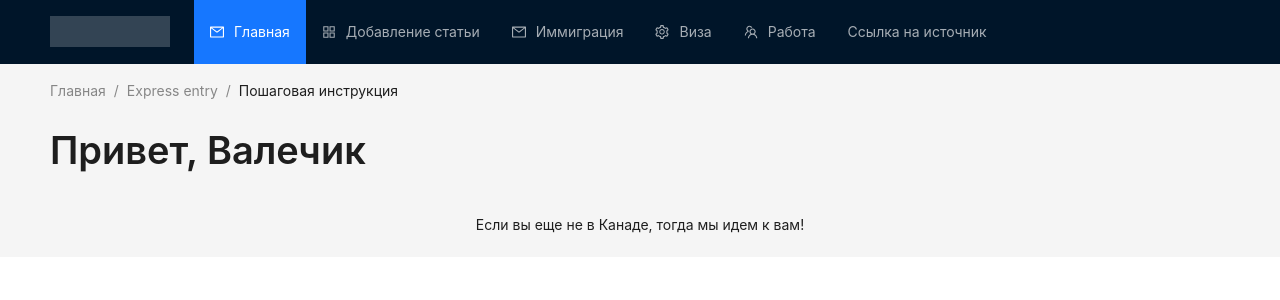
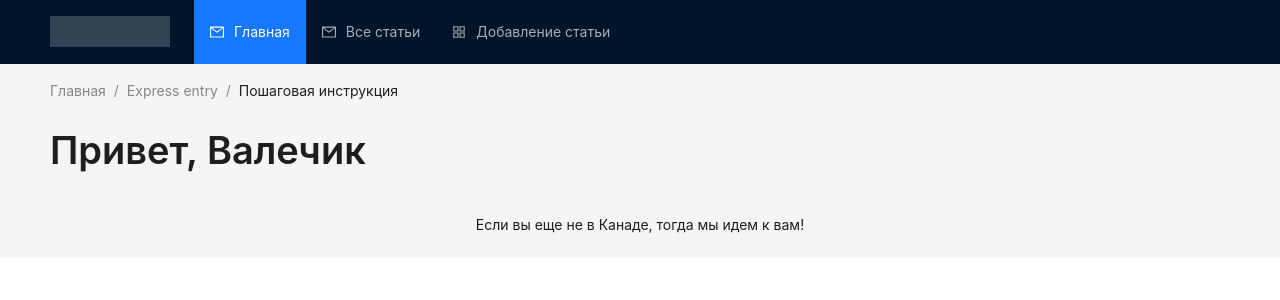
Before and after one commit to MrBlackTongue/go-canada-front, a React (Create React App) app: page / in a window 1280 px wide. Shown: the top 300 px of the page. Built offline with nearby package versions, Linux system fonts and the light colour scheme.

Commit message:
Убрал ненужные страницы из меню

```diff
--- a/src/components/MenuMain/MenuMain.tsx
+++ b/src/components/MenuMain/MenuMain.tsx
@@ -2,8 +2,6 @@ import React, {useState} from 'react';
 import {
   AppstoreOutlined,
   MailOutlined,
-  SettingOutlined,
-  TeamOutlined,
 } from '@ant-design/icons';
 import type {MenuProps} from 'antd';
 import {Menu} from 'antd';
@@ -12,7 +10,13 @@ import {Link} from "react-router-dom";
 const items = [
   {
     label: 'Главная',
-    key: 'mail',
+    key: 'main',
+    icon: <Link to="/"><MailOutlined/></Link>,
+    link: '/',
+  },
+  {
+    label: 'Все статьи',
+    key: 'all-article',
     icon: <Link to="/all-article"><MailOutlined/></Link>,
     link: '/all-article',
   },
@@ -22,81 +26,19 @@ const items = [
     icon: <Link to="/add-article"><AppstoreOutlined/></Link>,
     link: '/add-article',
   },
-  {
-    label: 'Иммиграция',
-    key: 'article',
-    icon: <Link to=""><MailOutlined/></Link>,
-    link: '',
-  },
-  {
-    label: 'Виза',
-    key: 'SubMenu',
-    icon: <SettingOutlined/>,
-    children: [
-      {
-        type: 'group',
-        label: 'Item 1',
-        children: [
-          {
-            label: 'Option 1',
-            key: 'setting:1',
-          },
-          {
-            label: 'Option 2',
-            key: 'setting:2',
-          },
-        ],
-      },
-      {
-        type: 'group',
-        label: 'Item 2',
-        children: [
-          {
-            label: 'Option 3',
-            key: 'setting:3',
-          },
-          {
-            label: 'Option 4',
-            key: 'setting:4',
-          },
-        ],
-      },
-    ],
-  },
-  {
-    label: 'Работа',
-    key: 'SubMenu2',
-    icon: <TeamOutlined/>,
-    children: [
-      {
-        type: 'group',
-        label: 'Item 1',
-        children: [
-          {
-            label: 'Option 1',
-            key: 'setting:5',
-          },
-          {
-            label: 'Option 2',
-            key: 'setting:6',
-          },
-        ],
-      },
-    ],
-  },
-  {
-    label: (
-      <a href="https://in-ca.ru/express-entry/16-immigration-to-canada-express-entry.html" target="_blank"
-         rel="noopener noreferrer">
-        Ссылка на источник
-      </a>
-    ),
-    key: 'alipay',
-  },
+  // {
+  //   label: (
+  //     <a href="https://in-ca.ru/express-entry/16-immigration-to-canada-express-entry.html" target="_blank"
+  //        rel="noopener noreferrer">
+  //       Ссылка на источник
+  //     </a>
+  //   ),
+  //   key: 'alipay',
+  // },
 ];
 
 const MenuMain: React.FC = () => {
-  const [current, setCurrent] = useState('mail');
+  const [current, setCurrent] = useState('main');
 
   const onClick: MenuProps['onClick'] = (e) => {
     // console.log('click ', e);
```
